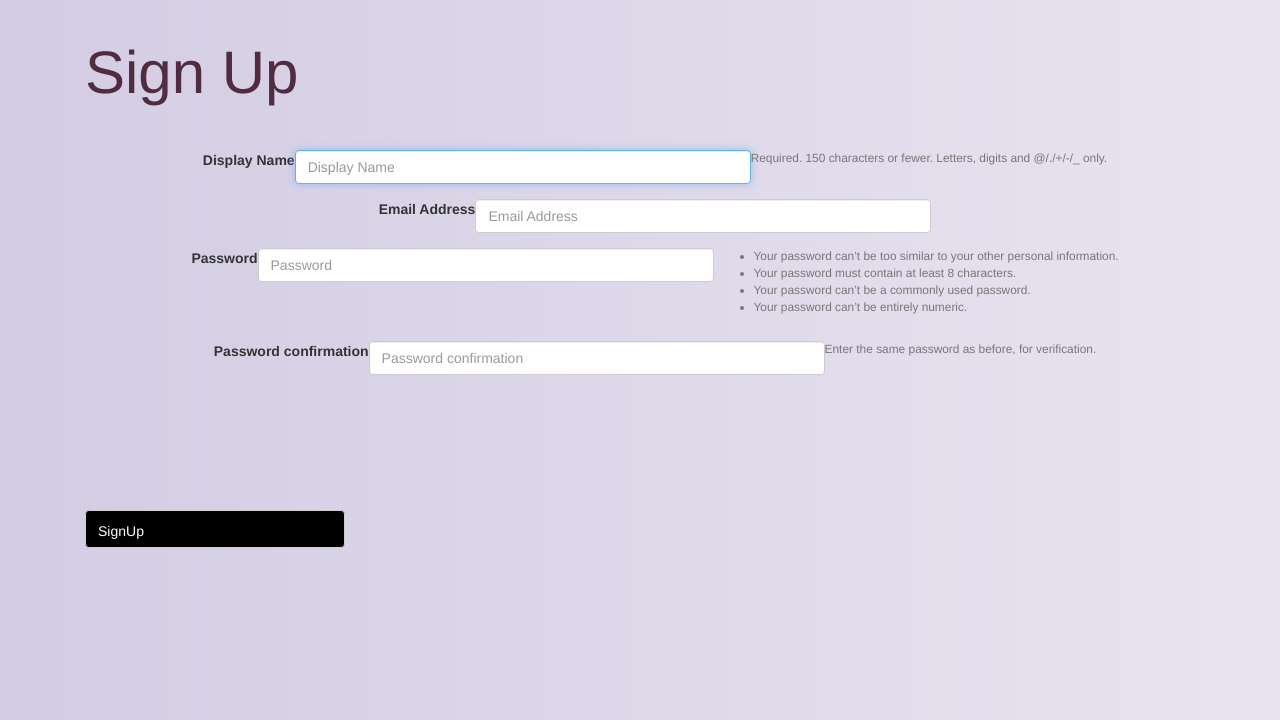
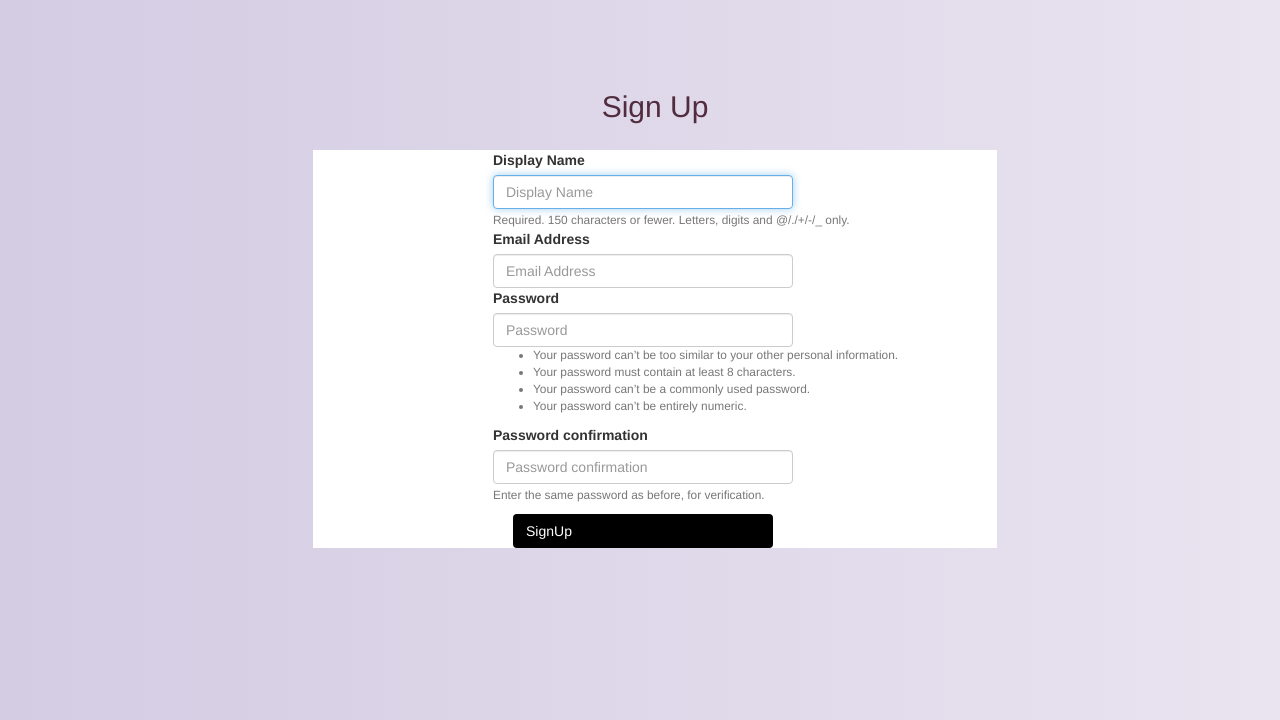
Before and after one commit to Humayun121/SocialMedia, a Django app: page /accounts/signup/ in a window 1280 px wide. Shown: the part 80-800 px from the top of the page. Run offline with Django 4.2, Linux system fonts and the light colour scheme; some libraries are stand-ins or nearby versions.

Commit message:
Finish login and signup page

```diff
--- a/socials/accounts/templates/accounts/signup.html
+++ b/socials/accounts/templates/accounts/signup.html
@@ -3,11 +3,11 @@
 
 {% block content %}
 <div class="container">
-    <h1>Sign Up</h1>
-    <form method="POST">
+    <h1 class="signup_title">Sign Up</h1>
+    <form method="POST" class="signup_form">
     {% csrf_token %}
     {% bootstrap_form form %}
-    <input type="submit" class="btn btn-default" value="SignUp">
+    <input type="submit" class="btn btn-default-title" value="SignUp">
     </form>
 
 </div>
--- a/socials/socials/src/sass/main.scss
+++ b/socials/socials/src/sass/main.scss
@@ -1,5 +1,6 @@
 @import "./pages/page.scss";
 @import "./pages/login";
+@import "./pages/signup";
 
 @import "./base/typography.scss";
 @import "./base/navbar";
--- a/socials/socials/src/sass/pages/_login.scss
+++ b/socials/socials/src/sass/pages/_login.scss
@@ -20,15 +20,19 @@
 }
 
 .form-group{
-    display: flex;
-    justify-content: center;
+    margin: 0 auto;
+    margin-left:18rem;
 
 }
 
 .btn-default {
-    margin-top: 12rem;
+    margin-top: 11rem;
     padding-right: 20rem;
     padding-top: 1rem;
     background-color: black;
     color: #fff;
 }
+
+.control-label {
+    margin-right: 16rem;
+}
--- /dev/null
+++ b/socials/socials/src/sass/pages/_signup.scss
@@ -0,0 +1,25 @@
+.signup_form {
+    margin: 0 auto;
+    flex-direction: column;
+    background-color: #fff;
+    width: 60%;
+
+}
+
+.form-control {
+    width: 30rem;
+}
+
+.signup_title {
+    font-size: 3rem;
+    text-align: center;
+    padding-top: 5rem;
+}
+
+.btn-default-title {
+    margin-top: 1rem;
+    padding-right: 20rem;
+    margin-left: 20rem;
+    background-color: black;
+    color: #fff;
+}
--- a/socials/socials/static/css/base.css
+++ b/socials/socials/static/css/base.css
@@ -26,14 +26,43 @@ a {
 }
 
 .form-group {
-  display: flex;
-  justify-content: center;
+  margin: 0 auto;
+  margin-left: 18rem;
 }
 
 .btn-default {
-  margin-top: 12rem;
+  margin-top: 11rem;
   padding-right: 20rem;
   padding-top: 1rem;
+  background-color: black;
+  color: #fff;
+}
+
+.control-label {
+  margin-right: 16rem;
+}
+
+.signup_form {
+  margin: 0 auto;
+  flex-direction: column;
+  background-color: #fff;
+  width: 60%;
+}
+
+.form-control {
+  width: 30rem;
+}
+
+.signup_title {
+  font-size: 3rem;
+  text-align: center;
+  padding-top: 5rem;
+}
+
+.btn-default-title {
+  margin-top: 1rem;
+  padding-right: 20rem;
+  margin-left: 20rem;
   background-color: black;
   color: #fff;
 }
```
Also changed, not shown: 1 other file.
